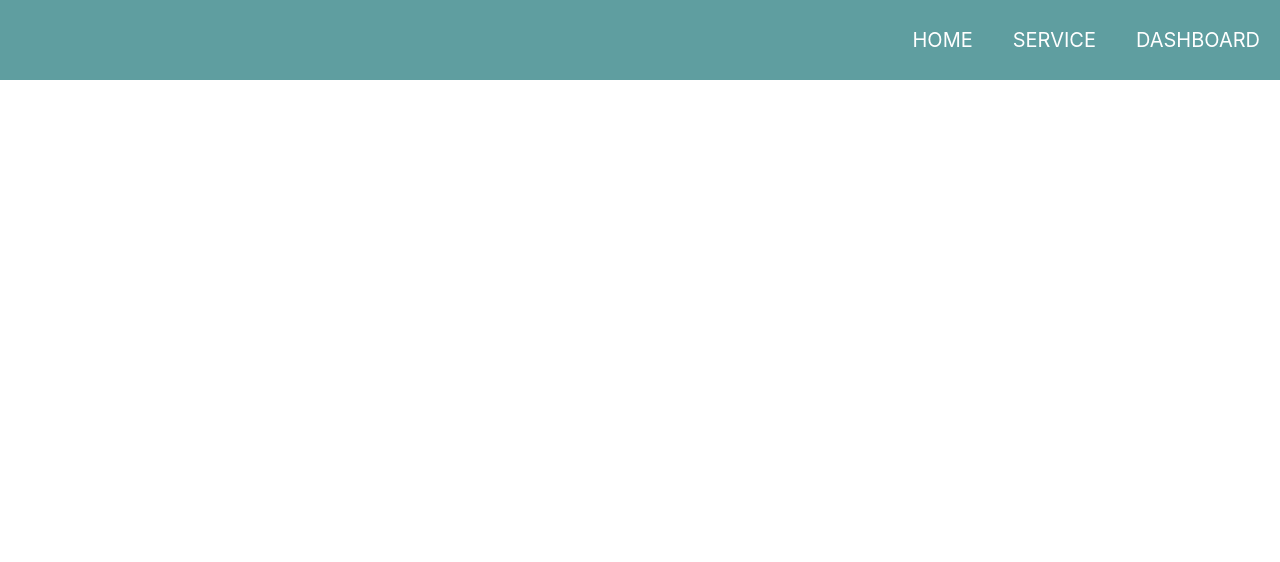
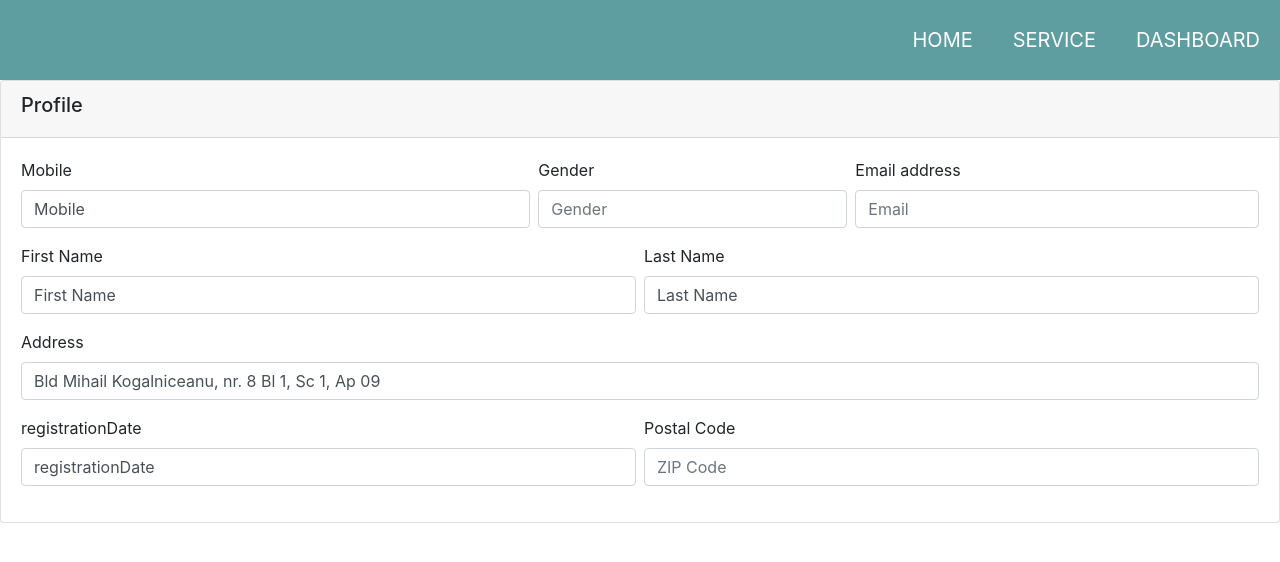
Before and after one commit to zangmakm/GetBuilderFrontend, a React (Create React App) app: page /profile in a window 1280 px wide. Shown: the top 562 px of the page. Built offline with nearby package versions, Linux system fonts and the light colour scheme.

Commit message:
adding profile route

```diff
--- a/package.json
+++ b/package.json
@@ -15,6 +15,7 @@
     "react-icons": "^3.10.0",
     "react-router-dom": "^5.2.0",
     "react-scripts": "3.4.1",
+    "reactstrap": "^8.4.1",
     "styled-components": "^5.1.1"
   },
   "scripts": {
--- /dev/null
+++ b/src/profile/profile.js
@@ -0,0 +1,116 @@
+import React from "react";
+
+import {
+  Card,
+  CardHeader,
+  CardBody,
+  FormGroup,
+  Form,
+  Input,
+  Row,
+  Col,
+} from "reactstrap";
+
+class User extends React.Component {
+  render() {
+    return (
+        <div className="content">
+          <Row>
+            <Col md="12">
+              <Card>
+                <CardHeader>
+                  <h5 className="title">Profile</h5>
+                </CardHeader>
+                <CardBody>
+                  <Form>
+                    <Row>
+                      <Col className="pr-1" md="5">
+                        <FormGroup>
+                          <label>Mobile</label>
+                          <Input
+                            defaultValue="Mobile"
+                            placeholder="Mobile"
+                            type="text"
+                          />
+                        </FormGroup>
+                      </Col>
+                      <Col className="px-1" md="3">
+                        <FormGroup>
+                          <label>Gender</label>
+                          <Input
+                            placeholder="Gender"
+                            type="text"
+                          />
+                        </FormGroup>
+                      </Col>
+                      <Col className="pl-1" md="4">
+                        <FormGroup>
+                          <label htmlFor="exampleInputEmail1">
+                            Email address
+                          </label>
+                          <Input placeholder="Email" type="email" />
+                        </FormGroup>
+                      </Col>
+                    </Row>
+                    <Row>
+                      <Col className="pr-1" md="6">
+                        <FormGroup>
+                          <label>First Name</label>
+                          <Input
+                            defaultValue="First Name"
+                            type="text"
+                          />
+                        </FormGroup>
+                      </Col>
+                      <Col className="pl-1" md="6">
+                        <FormGroup>
+                          <label>Last Name</label>
+                          <Input
+                            defaultValue="Last Name"
+                            placeholder="Last Name"
+                            type="text"
+                          />
+                        </FormGroup>
+                      </Col>
+                    </Row>
+                    <Row>
+                      <Col md="12">
+                        <FormGroup>
+                          <label>Address</label>
+                          <Input
+                            defaultValue="Bld Mihail Kogalniceanu, nr. 8 Bl 1, Sc 1, Ap 09"
+                            placeholder="Home Address"
+                            type="text"
+                          />
+                        </FormGroup>
+                      </Col>
+                    </Row>
+                    <Row>
+                      <Col className="pr-1" md="6">
+                        <FormGroup>
+                          <label>registrationDate</label>
+                          <Input
+                            defaultValue="registrationDate"
+                            placeholder="registrationDate"
+                            type="text"
+                          />
+                        </FormGroup>
+                      </Col>
+                      <Col className="pl-1" md="6">
+                        <FormGroup>
+                          <label>Postal Code</label>
+                          <Input placeholder="ZIP Code" type="number" />
+                        </FormGroup>
+                      </Col>
+                    </Row>
+                  </Form>
+                </CardBody>
+              </Card>
+            </Col>
+            </Row>
+        </div>
+    );
+  }
+}
+
+export default User;
--- a/src/routes/routes.js
+++ b/src/routes/routes.js
@@ -2,12 +2,14 @@ import React from "react";
 import { Route, Switch } from "react-router-dom";
 import HomeView from "../homepage/HomeView";
 import ServiceView from "../service/ServiceView";
+import profile from "../profile/profile";
 
 const Routes = () => {
   return (
     <Switch>
       <Route exact path="/home" component={HomeView} />
       <Route exact path="/service" component={ServiceView} />
+      <Route exact path="/profile" component={profile} />
     </Switch>
   );
 };
```
Also changed, not shown: 1 other file (tests, documents, lock files or other folders).
